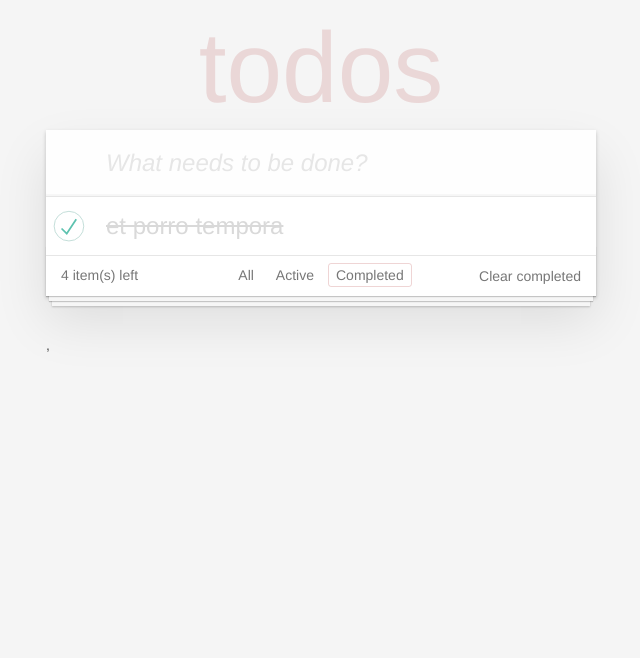
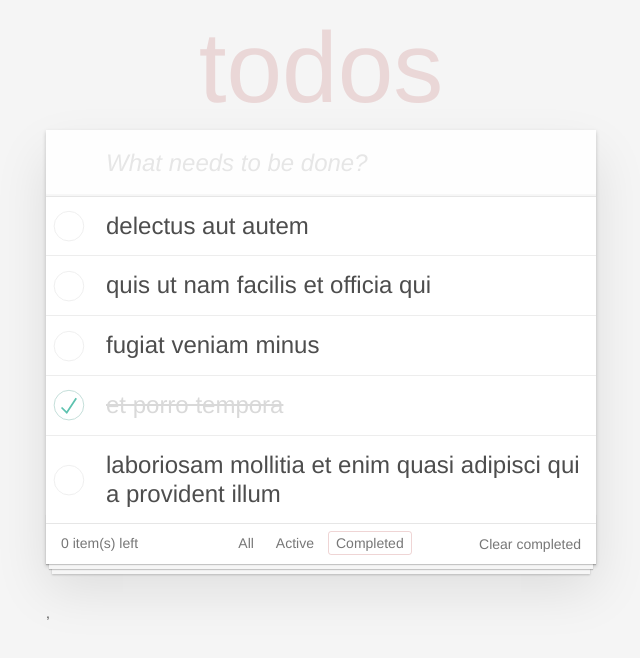
Before and after one commit to jdhaagenson/todo-part-3, a React (Create React App) app: page /completed in a window 1280 px wide. Shown: the top 658 px of the page, without its empty margins (319-959 px from the left). Built offline with nearby package versions, Linux system fonts and the light colour scheme.

Commit message:
better than 0

```diff
--- a/package.json
+++ b/package.json
@@ -4,6 +4,7 @@
   "version": "0.1.0",
   "private": true,
   "dependencies": {
+    "@reduxjs/toolkit": "^1.3.2",
     "caniuse-lite": "^1.0.30001027",
     "react": "^16.11.0",
     "react-dom": "^16.11.0",
--- a/public/index.html
+++ b/public/index.html
@@ -19,12 +19,10 @@
       work correctly both with client-side routing and a non-root public URL.
       Learn how to configure a non-root public URL by running `npm run build`.
     -->
-    <title>todos part 1</title>
+    <title>todos part 3</title>
   </head>
   <body>
-    <noscript>
-      You need to enable JavaScript to run this app.
-    </noscript>
+
     <div id="root"></div>
     <!--
       This HTML file is a template.
--- a/src/actions/index.js
+++ b/src/actions/index.js
@@ -1,7 +1,8 @@
+import todos from '../todos.json'
 const ADD_TODO = 'ADD_TODO';
 const DELETE_TODO = 'DELETE_TODO';
 const TOGGLE_TODO = 'TOGGLE_TODO';
-const CLEAR_COMPLETED_TODOS = 'CLEAR_CLICK';
+const CLEAR_COMPLETED_TODOS = 'CLEAR_COMPLETED_TODOS';
 
 export const addTodo = (todoTitle)=> {
     const newTodo = {
@@ -19,7 +20,7 @@ export const addTodo = (todoTitle)=> {
 export const toggleTodo = (todoIdToToggle) => {
     return {
         type: TOGGLE_TODO,
-        payload: todoIdToToggle
+        id: todoIdToToggle
     };
 };
 
@@ -29,9 +30,11 @@ export const clearCompletedTodos =() =>{
     }
 }
 
-export const deleteTodo = (todoIdToDelete)=> {
-    return {
+export const deleteTodo = (event)=> {
+    event.preventDefault()
+    const newTodoList = todos.filter(todo=>todo.title!==event.target.value)
+    return ({
         type: DELETE_TODO,
-        payload: todoIdToDelete
-    }
+        payload: newTodoList
+    })
 }
--- a/src/components/App.js
+++ b/src/components/App.js
@@ -1,6 +1,5 @@
 import React, { Component } from "react";
 import "../index.css";
-import todosList from "../todos.json";
 import {
   Route,
   NavLink
@@ -17,14 +16,14 @@ import {
 
 class App extends Component {
   state = {
-    todos: todosList,
-    value: ""
+    value: "",
+    active: this.props.todos.length
   };
-  handleDelete = todoIdToDelete => {
-    const newTodoList = this.state.todos.filter(
-      todo => todo.id !== todoIdToDelete);
-    this.setState({ todos: newTodoList });
-  };
+  // handleDelete = todoIdToDelete => {
+  //   const newTodoList = this.state.todos.filter(
+  //     todo => todo.id !== todoIdToDelete);
+  //   this.setState({ todos: newTodoList });
+  // };
 
   handleCreate = (event) => {
     if (event.key === 'Enter') {
@@ -38,28 +37,7 @@ class App extends Component {
     this.setState({value: event.target.value});
   };
 
-  handleToggle = todoIdToToggle => {
-    // const newTodos = this.state.todos.slice();
-    const newTodoList = this.state.todos.map(todo => {
-      if (todo.id === todoIdToToggle) {
-        const newTodo = {
-          ...todo,
-          completed: !todo.completed
-        }
-        return newTodo;
-      }
-      return todo;
-    });
-    this.setState({todos: newTodoList});
-  };
-
-  handleClearClick = () => {
-    let todos = this.state.todos;
-    todos = todos.filter(a => !a.completed);
-    this.setState({ todos: todos });
-  };
-
-  render() {
+  render(props) {
     return (
       <section className="todoapp">
         <header className="header">
@@ -78,6 +56,7 @@ class App extends Component {
           path="/"
           render={()=>(
             <TodoList
+            id={this.props.todos.id}
             handleToggle={this.props.toggleTodo}
             handleDelete = {this.props.deleteTodo}
             todos={this.props.todos} />
@@ -86,28 +65,23 @@ class App extends Component {
             path="/active"
             render={()=>(
               <TodoList
+              id={this.props.todos.id}
               handleToggle={this.props.toggleTodo}
-              handleDelete={this.props.deleteTodo}
-              todos={this.state.todos.filter(todo=>todo.completed === false)}/>
+              handleDelete={this.deleteTodo}
+              todos={this.props.todos}/>
             )}/>
           <Route
             path="/completed"
             render={()=>(
               <TodoList
-                handleToggle={this.handleToggle}
-                handleDelete={this.handleDelete}
-                todos={this.state.todos.filter(todo=>todo.completed === true)}/>
+                handleDelete={this.props.deleteTodo}
+                handleToggle={this.props.toggleTodo}
+                todos={this.props.todos}/>
             )}/>
         <footer className="footer">
         <span className="todo-count">
           <strong>
-            {this.state.todos.filter(todo => {
-              if (todo.completed === false) {
-                return todo;
-              }
-              return false;
-            }).length
-            }
+            {this.props.todos.filter(incompleteTodo=>incompleteTodo===false).length}
           </strong>{" "}
           item(s) left
         </span>
@@ -122,25 +96,28 @@ class App extends Component {
               <NavLink exact to="/completed"activeClassName="selected">Completed</NavLink>
             </li>
           </ul>
-          <button onClick={this.handleClearClick} className="clear-completed">Clear completed</button>
+          <button onClick={this.props.clearCompletedTodos} className="clear-completed">Clear completed</button>
         </footer>
       </section>
     );
   }
 }
 
-function mapStateToProps(state){
-  return{
-    todos:state.todos
-  }
-}
+// function mapStateToProps(state){
+//   return{
+//     todos:state.todos
+//   }
+// }
 const mapDispatchToProps = {
   addTodo,
   deleteTodo,
   clearCompletedTodos,
-  toggleTodo,
+  toggleTodo
 
 }
 
 
-export default connect(mapStateToProps, mapDispatchToProps)(App);
+export default connect(
+  state=> ({todos:state.todos}),
+  mapDispatchToProps
+  )(App);
--- a/src/components/TodoItem.js
+++ b/src/components/TodoItem.js
@@ -1,24 +1,33 @@
-import React, {Component} from 'react';
+import React from 'react';
 
 
-class TodoItem extends Component {
-    render() {
+
+const TodoItem = props => {
+  // console.log(props)
   return (
-        <li className={this.props.completed ? "completed" : ""}>
+    <React.Fragment key={props.id}>
+      <li className={props.completed ? "completed" : ""}>
         <div className="view">
+          <form>
           <input
             className="toggle"
             type="checkbox"
-              checked={this.props.completed}
-              onChange = {this.props.handleChange}
+            onToggle={props.handleToggle}
+            onChange={props.handleChange}
+            checked={props.completed}
+            onClick={props.handleToggle}
+            id={props.id}
+
             />
-            <label>{this.props.title}</label>
+          <label>{props.title}</label>
           <button className="destroy"
-            onClick={this.props.deleteTodo}/>
+          onClick={props.handleDelete}/>
+          </form>
         </div>
       </li>
+    </React.Fragment>
   );
 }
-  }
+
 
 export default TodoItem
--- a/src/components/TodoList.js
+++ b/src/components/TodoList.js
@@ -1,4 +1,4 @@
-import React, { Component } from 'react';
+import React from 'react';
 import TodoItem from './TodoItem.js';
 import { connect } from 'react-redux';
 import {
@@ -6,28 +6,32 @@ import {
   deleteTodo
 } from '../actions'
 
-class TodoList extends Component {
-  render() {
+const TodoList = props => {
   return (
     <section className="main">
       <ul className="todo-list">
-          {this.props.todos.map(todo => (
+        {props.todos.map(todo => (
+          // console.log(todo) &&
           <TodoItem key={todo.id}
-            handleToggle={event => this.props.toggleTodo(todo.id)}
-            handleChange={event => this.props.handleChange}
-            handleDelete = {event => this.props.deleteTodo(todo.id)}
+          handleToggle={event => props.handleToggle}
+          handleChange={event => props.handleChange}
+          handleDelete = {event => props.handleDelete}
           title={todo.title}
           completed={todo.completed}
+          id={todo.id}
           />
         ))}
       </ul>
     </section>
   );
 }
-}
 
 const mapDispatchToProps = {
   deleteTodo,
   toggleTodo
 }
-export default connect(null,mapDispatchToProps)(TodoList)
+export default connect(
+  state => ({todos:state.todos}
+    ), mapDispatchToProps
+  )(TodoList)
+// export default TodoList
--- a/src/index.js
+++ b/src/index.js
@@ -5,12 +5,19 @@ import App from "./components/App";
 import * as serviceWorker from "./serviceWorker";
 import {
     BrowserRouter
-} from 'react-router-dom'
-import { createStore } from 'redux'
-import { Provider } from 'react-redux'
-import RootReducer from './reducer'
+} from 'react-router-dom';
+// import { createStore } from 'redux';
+import { configureStore } from "@reduxjs/toolkit";
+import { Provider } from 'react-redux';
+import RootReducer from './reducer';
+import todosList from "./todos.json";
 
-let store = createStore(RootReducer)
+const store = configureStore({
+    reducer: RootReducer,
+    preloadedState: {todos:todosList},
+    devTools: process.env.NODE_ENV !== 'production'
+    + window.__REDUX_DEVTOOLS_EXTENSION__ && window.__REDUX_DEVTOOLS_EXTENSION__()
+})
 
 ReactDOM.render(
 
--- a/src/reducer/index.js
+++ b/src/reducer/index.js
@@ -2,19 +2,17 @@ import todosList from '../todos.json';
 
 
 const initialState = {todos: todosList};
-const RootReducer = (state=initialState, action)=> {
+export default function RootReducer (state=initialState, action){
     switch( action.type ){
         case 'DELETE_TODO':
-            const newTodoList = state.todos.filter(
-                todo=> todo.id!==action.payload);
-            return {newTodoList}
+            return {todos:action.payload}
 
         case 'ADD_TODO':
             return {...state, todos:[...state.todos, action.payload]}
 
         case 'TOGGLE_TODO':
-            const newTodo = state.todos.map(todo => {
-                if (todo.id === action.payload){
+            const toggleTodo = state.todos.map(todo => {
+                if (todo.id === action.id){
                     const newTodo = {
                         ...state.todos,
                         completed: !todo.completed
@@ -23,16 +21,14 @@ const RootReducer = (state=initialState, action)=> {
                 }
                 return todo;
             })
-            return {newTodo}
+            return {...state, todos: [...state.todos, toggleTodo]}
 
-        case 'CLEAR_CLICK':
+        case 'CLEAR_COMPLETED_TODOS':
             let cleared = state.todos;
             cleared = state.todos.filter(a => !a.completed);
-            return {cleared}
+            return {...state, todos:[...state.todos, cleared]}
 
         default:
             return state
     }
 }
-
-export default RootReducer
```
Also changed, not shown: 1 other file (tests, documents, lock files or other folders). Lines whose indentation alone changed are shown as unchanged.
